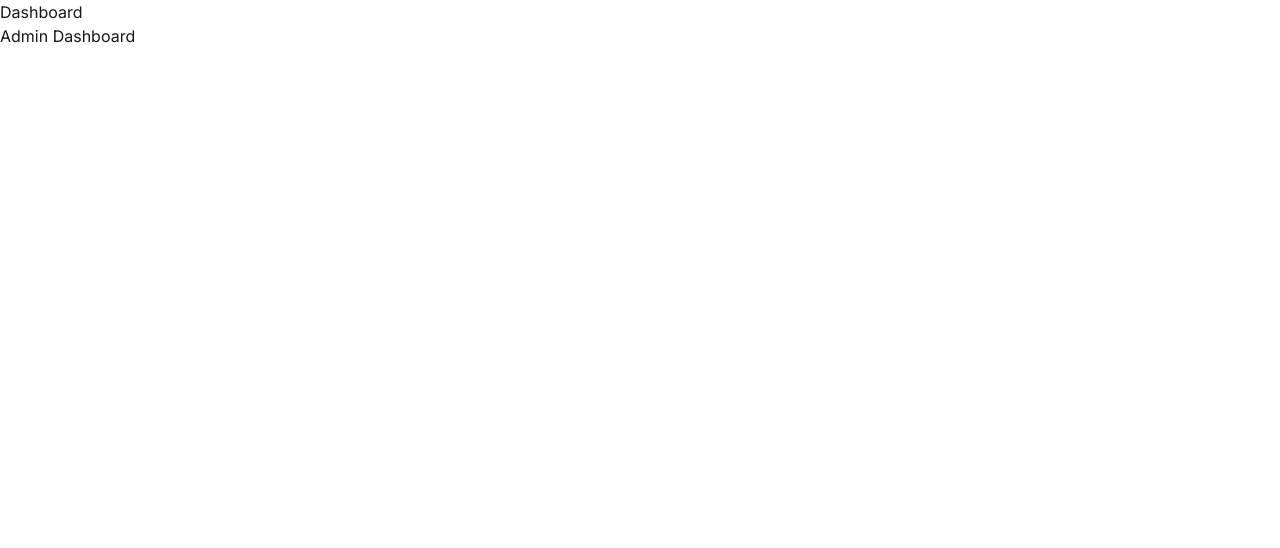
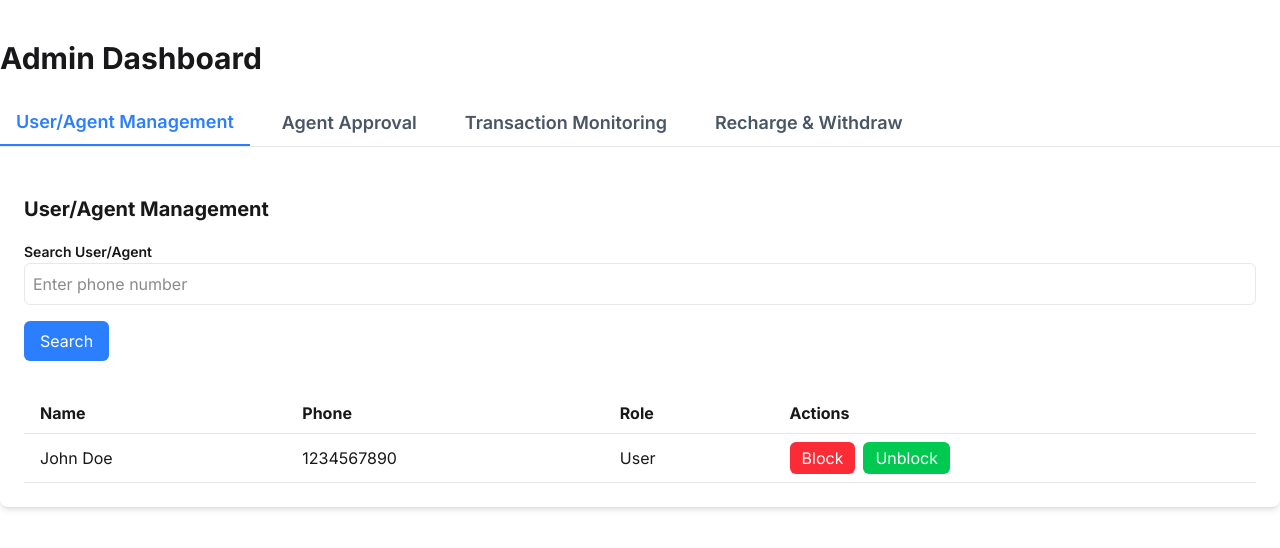
Before and after one commit to ripon4521/vanis-vote-frontend, a React (Vite) app: page /admin-dashboard in a window 1280 px wide. Shown: the top 548 px of the page. Built offline with nearby package versions, Linux system fonts and the light colour scheme.

Commit message:
created admin dashboard

```diff
--- /dev/null
+++ b/src/Pages/Admin/AdminDashboard.jsx
@@ -0,0 +1,163 @@
+import { useState } from "react";
+
+export default function AdminDashboard() {
+  const [activeTab, setActiveTab] = useState("user-management");
+
+  return (
+    <div className="container mx-auto py-10">
+      <h1 className="text-3xl font-bold mb-6">Admin Dashboard</h1>
+
+      {/* Tabs */}
+      <div className="mb-6">
+        <div className="flex space-x-4 border-b border-gray-200">
+          <button
+            className={`py-2 px-4 text-lg font-semibold ${
+              activeTab === "user-management"
+                ? "border-b-2 border-blue-500 text-blue-500"
+                : "text-gray-600 cursor-pointer"
+            }`}
+            onClick={() => setActiveTab("user-management")}
+          >
+            User/Agent Management
+          </button>
+          <button
+            className={`py-2 px-4 text-lg font-semibold ${
+              activeTab === "agent-approval"
+                ? "border-b-2 border-blue-500 text-blue-500"
+                : "text-gray-600 cursor-pointer"
+            }`}
+            onClick={() => setActiveTab("agent-approval")}
+          >
+            Agent Approval
+          </button>
+          <button
+            className={`py-2 px-4 text-lg font-semibold ${
+              activeTab === "transaction-monitoring"
+                ? "border-b-2  border-blue-500 text-blue-500"
+                : "text-gray-600 cursor-pointer"
+            }`}
+            onClick={() => setActiveTab("transaction-monitoring")}
+          >
+            Transaction Monitoring
+          </button>
+          <button
+            className={`py-2 px-4 text-lg font-semibold ${
+              activeTab === "recharge-withdraw"
+                ? "border-b-2 border-blue-500 text-blue-500"
+                : "text-gray-600 cursor-pointer"
+            }`}
+            onClick={() => setActiveTab("recharge-withdraw")}
+          >
+            Recharge & Withdraw
+          </button>
+        </div>
+      </div>
+
+      {/* Tabs Content */}
+      {activeTab === "user-management" && (
+        <div>
+          <div className="bg-white shadow-md rounded-lg p-6 mb-6">
+            <h2 className="text-xl font-bold mb-4">User/Agent Management</h2>
+            <div className="space-y-4">
+              <div className="space-y-2">
+                <label htmlFor="search" className="text-sm font-semibold">
+                  Search User/Agent
+                </label>
+                <input
+                  id="search"
+                  className="w-full p-2 border border-gray-200 rounded-md"
+                  placeholder="Enter phone number"
+                />
+              </div>
+              <button className="bg-blue-500 text-white py-2 px-4 rounded-md">
+                Search
+              </button>
+              <div className="mt-4 overflow-x-auto">
+                <table className="min-w-full table-auto">
+                  <thead>
+                    <tr className="border-b border-gray-200">
+                      <th className="py-2 px-4 text-left">Name</th>
+                      <th className="py-2 px-4 text-left">Phone</th>
+                      <th className="py-2 px-4 text-left">Role</th>
+                      <th className="py-2 px-4 text-left">Actions</th>
+                    </tr>
+                  </thead>
+                  <tbody>
+                    {/* Sample user data */}
+                    <tr className="border-b border-gray-200">
+                      <td className="py-2 px-4">John Doe</td>
+                      <td className="py-2 px-4">1234567890</td>
+                      <td className="py-2 px-4">User</td>
+                      <td className="py-2 px-4">
+                        <button className="bg-red-500 text-white py-1 px-3 rounded-md mr-2">
+                          Block
+                        </button>
+                        <button className="bg-green-500 text-white py-1 px-3 rounded-md">
+                          Unblock
+                        </button>
+                      </td>
+                    </tr>
+                    {/* More rows */}
+                  </tbody>
+                </table>
+              </div>
+            </div>
+          </div>
+        </div>
+      )}
+
+      {activeTab === "agent-approval" && (
+        <div>
+          <div className="bg-white shadow-md rounded-lg p-6 mb-6">
+            <h2 className="text-xl font-bold mb-4">Agent Approval</h2>
+            <div className="space-y-4">
+              <p>Pending agent requests will be displayed here.</p>
+              <div className="flex space-x-2 mt-4">
+                <button className="bg-green-500 text-white py-2 px-4 rounded-md">
+                  Approve
+                </button>
+                <button className="bg-red-500 text-white py-2 px-4 rounded-md">
+                  Reject
+                </button>
+              </div>
+            </div>
+          </div>
+        </div>
+      )}
+
+      {activeTab === "transaction-monitoring" && (
+        <div>
+          <div className="bg-white shadow-md rounded-lg p-6 mb-6">
+            <h2 className="text-xl font-bold mb-4">Transaction Monitoring</h2>
+            <div className="space-y-4">
+              <div>
+                <h3 className="text-lg font-semibold">Total System Balance</h3>
+                <p className="text-2xl font-bold">৳ 0</p>
+              </div>
+              <p>Transaction list will be displayed here.</p>
+            </div>
+          </div>
+        </div>
+      )}
+
+      {activeTab === "recharge-withdraw" && (
+        <div>
+          <div className="bg-white shadow-md rounded-lg p-6 mb-6">
+            <h2 className="text-xl font-bold mb-4">Recharge & Withdraw Requests</h2>
+            <div className="space-y-4">
+              <p>Recharge and withdraw requests will be displayed here.</p>
+              <div className="flex space-x-2 mt-4">
+                <button className="bg-green-500 text-white py-2 px-4 rounded-md">
+                  Approve
+                </button>
+                <button className="bg-red-500 text-white py-2 px-4 rounded-md">
+                  Reject
+                </button>
+              </div>
+            </div>
+          </div>
+        </div>
+      )}
+    </div>
+  );
+}
```
Also changed, not shown: src/Router/Router.jsx (+6 -11 lines).
